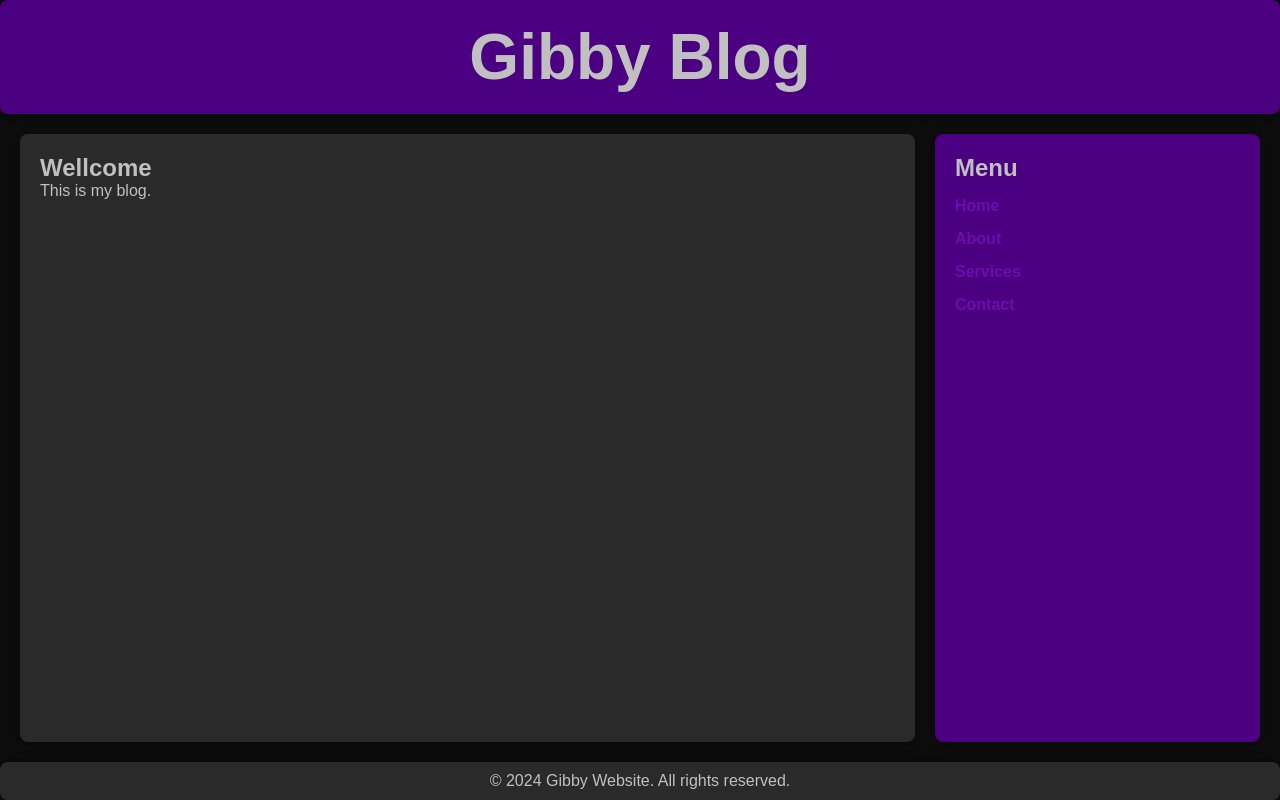
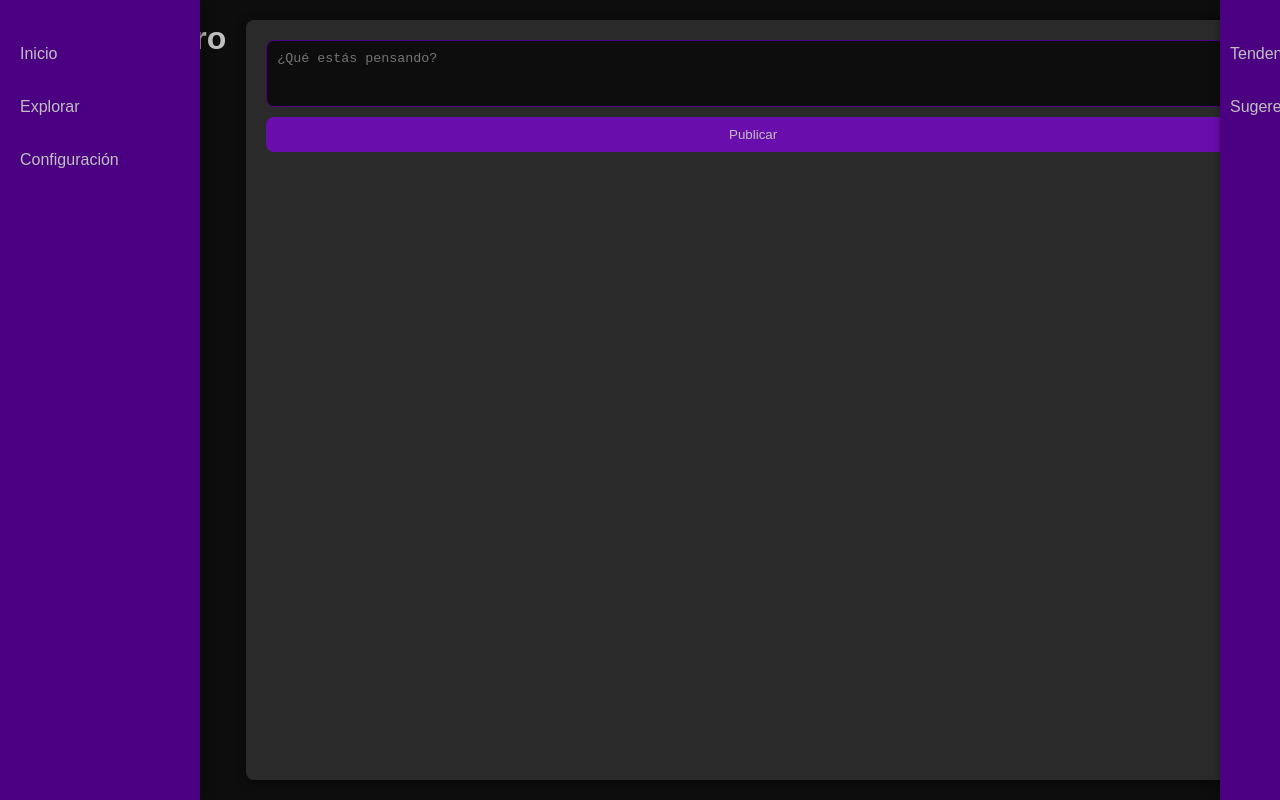
Before and after one commit to GibbyVi/GibbyVi.github.io, a plain HTML site: page index.html in a window 1280 px wide. Drawn offline with Linux system fonts and the light colour scheme.

Commit message:
main update
Some changes

Co-Authored-By: Shukensha-sys <182382533+Shukensha-sys@users.noreply.github.com>

```diff
--- /dev/null
+++ b/css/global.css
@@ -0,0 +1,23 @@
+:root {
+    --dark-violet: #4B0082;
+    --black: #0D0D0D;
+    --gunmetal-gray: #2A2A2A;
+    --silver: #C0C0C0;
+    --rich-purple: #6A0DAD;
+    --text-color: var(--silver);
+    --border-radius: 8px;
+}
+
+* {
+    margin: 0;
+    padding: 0;
+    box-sizing: border-box;
+}
+
+body {
+    background-color: var(--black);
+    color: var(--text-color);
+    font-family: Arial, sans-serif;
+    display: flex;
+    min-height: 100vh;
+}
--- /dev/null
+++ b/css/layout.css
@@ -0,0 +1,50 @@
+main {
+    display: flex;
+    flex: 1;
+    padding: 20px;
+    gap: 20px;
+}
+
+header {
+    text-align: center;
+    color: var(--silver);
+    margin-bottom: 20px;
+}
+
+.content {
+    flex: 2;
+    background-color: var(--gunmetal-gray);
+    border-radius: var(--border-radius);
+    padding: 20px;
+    box-shadow: 0 2px 10px rgba(0, 0, 0, 0.5);
+}
+
+form {
+    display: flex;
+    flex-direction: column;
+    gap: 10px;
+}
+
+textarea {
+    width: 100%;
+    resize: none;
+    padding: 10px;
+    border: 1px solid var(--dark-violet);
+    border-radius: var(--border-radius);
+    background-color: var(--black);
+    color: var(--silver);
+}
+
+button {
+    background-color: var(--rich-purple);
+    color: var(--silver);
+    padding: 10px;
+    border: none;
+    border-radius: var(--border-radius);
+    cursor: pointer;
+    transition: background-color 0.3s ease;
+}
+
+button:hover {
+    background-color: var(--dark-violet);
+}
--- /dev/null
+++ b/css/sidebar.css
@@ -0,0 +1,53 @@
+.sidebar {
+    width: 60px; /* Contraída inicialmente */
+    background-color: var(--dark-violet);
+    transition: width 0.3s ease;
+    overflow: hidden;
+    position: fixed;
+    top: 0;
+    bottom: 0;
+    display: flex;
+    flex-direction: column;
+    align-items: center;
+    padding-top: 20px;
+    box-shadow: 2px 0 10px rgba(0, 0, 0, 0.5);
+    color: var(--text-color);
+}
+
+.sidebar.left {
+    left: 0;
+}
+
+.sidebar.right {
+    right: 0;
+}
+
+.sidebar:hover {
+    width: 200px; /* Se expande al pasar el mouse */
+    padding-left: 10px;
+    padding-right: 10px;
+}
+
+.sidebar ul {
+    list-style: none;
+    padding: 0;
+    width: 100%;
+}
+
+.sidebar li {
+    margin: 15px 0;
+}
+
+.sidebar a {
+    text-decoration: none;
+    color: var(--silver);
+    display: block;
+    padding: 10px;
+    border-radius: var(--border-radius);
+    transition: background-color 0.3s ease, color 0.3s ease;
+}
+
+.sidebar a:hover {
+    background-color: var(--rich-purple);
+    color: var(--black);
+}
--- a/global.css
+++ /dev/null
@@ -1,114 +0,0 @@
-:root {
-    /* Gothic Palette */
-    --dark-violet: #4B0082;
-    --black: #0D0D0D;
-    --gunmetal-gray: #2A2A2A;
-    --silver: #C0C0C0;
-    --rich-purple: #6A0DAD;
-    --deep-burgundy: #4B1E2D;
-
-    /* Background and Text */
-    --background-color: var(--black);
-    --content-bg: var(--gunmetal-gray);
-    --text-color: var(--silver);
-    --highlight-color: var(--dark-violet);
-    --accent-color: var(--rich-purple);
-    --border-radius: 8px;
-}
-
-* {
-    margin: 0;
-    padding: 0;
-    box-sizing: border-box;
-}
-
-body {
-    font-family: 'Arial', sans-serif;
-    background-color: var(--background-color);
-    color: var(--text-color);
-    display: flex;
-    flex-direction: column;
-    min-height: 100vh;
-}
-
-header {
-    background-color: var(--dark-violet);
-    color: var(--silver);
-    text-align: center;
-    padding: 20px;
-    font-size: 2rem;
-    border-radius: var(--border-radius);
-    box-shadow: 0 2px 10px rgba(0, 0, 0, 0.5);
-}
-
-main {
-    display: flex;
-    flex: 1;
-    padding: 20px;
-    gap: 20px;
-}
-
-.content {
-    background-color: var(--content-bg);
-    flex: 3;
-    padding: 20px;
-    border-radius: var(--border-radius);
-    box-shadow: 0 2px 10px rgba(0, 0, 0, 0.5);
-    color: var(--text-color);
-}
-
-.sidebar {
-    background-color: var(--dark-violet);
-    color: var(--text-color);
-    flex: 1;
-    padding: 20px;
-    border-radius: var(--border-radius);
-    box-shadow: 0 2px 10px rgba(0, 0, 0, 0.5);
-}
-
-.sidebar ul {
-    list-style: none;
-}
-
-.sidebar li {
-    margin: 15px 0;
-}
-
-.sidebar a {
-    text-decoration: none;
-    color: var(--accent-color);
-    font-weight: bold;
-    transition: color 0.3s ease;
-}
-
-.sidebar a:hover {
-    color: var(--highlight-color);
-    text-shadow: 0 0 5px var(--highlight-color);
-}
-
-footer {
-    background-color: var(--gunmetal-gray);
-    color: var(--text-color);
-    text-align: center;
-    padding: 10px;
-    border-radius: var(--border-radius);
-    margin-top: auto;
-    width: 100%;
-    box-shadow: 0 -2px 10px rgba(0, 0, 0, 0.5);
-}
-
-button {
-    background-color: var(--deep-burgundy);
-    color: var(--silver);
-    border: none;
-    padding: 10px 20px;
-    font-size: 1rem;
-    border-radius: var(--border-radius);
-    cursor: pointer;
-    transition: background-color 0.3s ease, box-shadow 0.3s ease;
-}
-
-button:hover {
-    background-color: var(--accent-color);
-    box-shadow: 0 0 10px rgba(0, 0, 0, 0.5);
-}
--- a/index.html
+++ b/index.html
@@ -3,30 +3,48 @@
 <head>
     <meta charset="UTF-8">
     <meta name="viewport" content="width=device-width, initial-scale=1.0">
-    <link rel="stylesheet" href="global.css">
-    <title>Github Blog</title>
+    <title>Proyecto Gótico</title>
+    <link rel="stylesheet" href="css/global.css">
+    <link rel="stylesheet" href="css/layout.css">
+    <link rel="stylesheet" href="css/sidebar.css">
 </head>
 <body>
-    <header>
-        <h1>Gibby Blog</h1>
-    </header>
+    <!-- Barra lateral izquierda -->
+    <nav class="sidebar left">
+        <ul>
+            <li><a href="#">Inicio</a></li>
+            <li><a href="#">Explorar</a></li>
+            <li><a href="#">Configuración</a></li>
+        </ul>
+    </nav>
+
+    <!-- Contenedor principal -->
     <main>
+        <!-- Encabezado -->
+        <header>
+            <h1>Modo Oscuro</h1>
+        </header>
+
+        <!-- Cuadro de contenido principal -->
         <section class="content">
-            <h2>Wellcome</h2>
-            <p>This is my blog.</p>
+            <form id="tweetForm">
+                <textarea placeholder="¿Qué estás pensando?" rows="3"></textarea>
+                <button type="submit">Publicar</button>
+            </form>
+            <div id="feed">
+                <!-- Los tweets generados dinámicamente aparecerán aquí -->
+            </div>
         </section>
-        <nav class="sidebar">
-            <h2>Menu</h2>
-            <ul>
-                <li><a href="pages/home.html">Home</a></li>
-                <li><a href="pages/About.html">About</a></li>
-                <li><a href="pages/services.html">Services</a></li>
-                <li><a href="pages/contact.html">Contact</a></li>
-            </ul>
-        </nav>
     </main>
-    <footer>
-        <p>&copy; 2024 Gibby Website. All rights reserved.</p>
-    </footer>
+
+    <!-- Barra lateral derecha -->
+    <nav class="sidebar right">
+        <ul>
+            <li><a href="#">Tendencias</a></li>
+            <li><a href="#">Sugerencias</a></li>
+        </ul>
+    </nav>
+
+    <script src="js/sidebar.js"></script>
 </body>
 </html>
--- /dev/null
+++ b/js/sidebar.js
@@ -0,0 +1,2 @@
+// Aquí podrías añadir funcionalidad si se requiere
+// Por ejemplo, manejar interacciones o animaciones adicionales en las barras laterales
```
Also changed, not shown: Documentation/Documentation-es.txt (added), Documentation/Documentation.txt (added), Documentation/Folders.txt (added).
